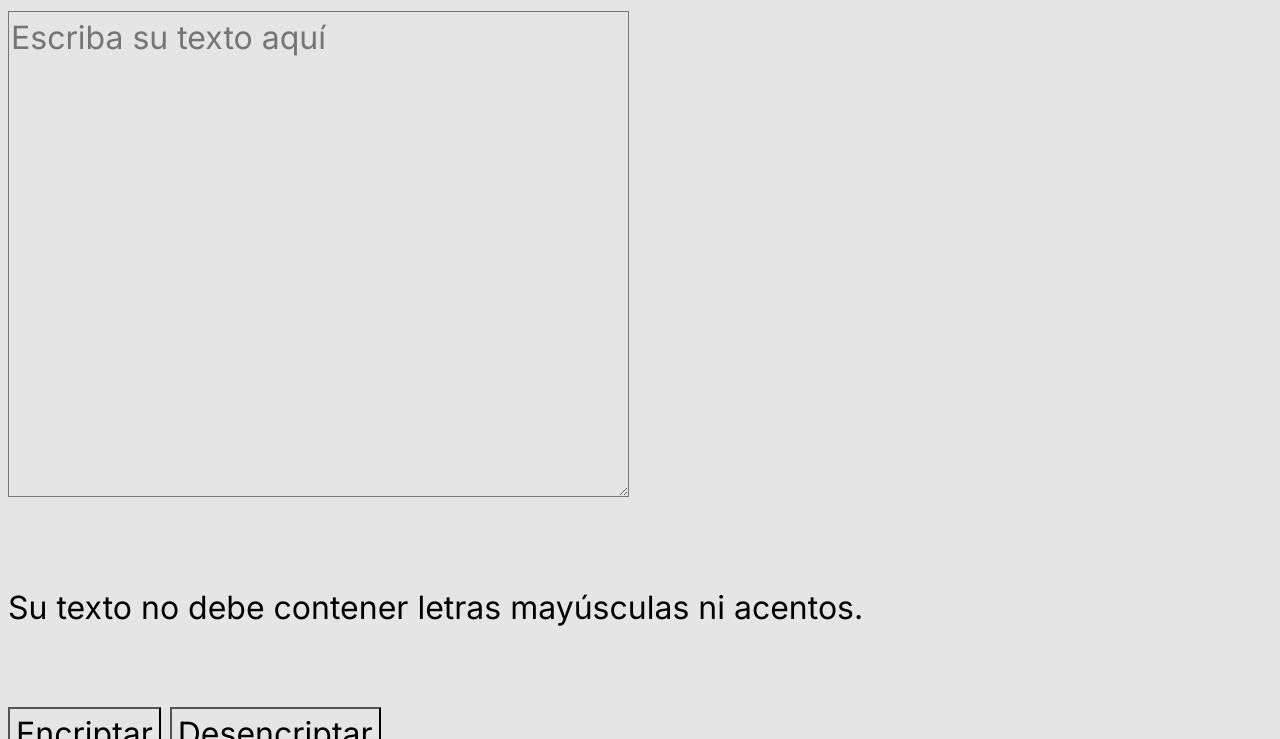
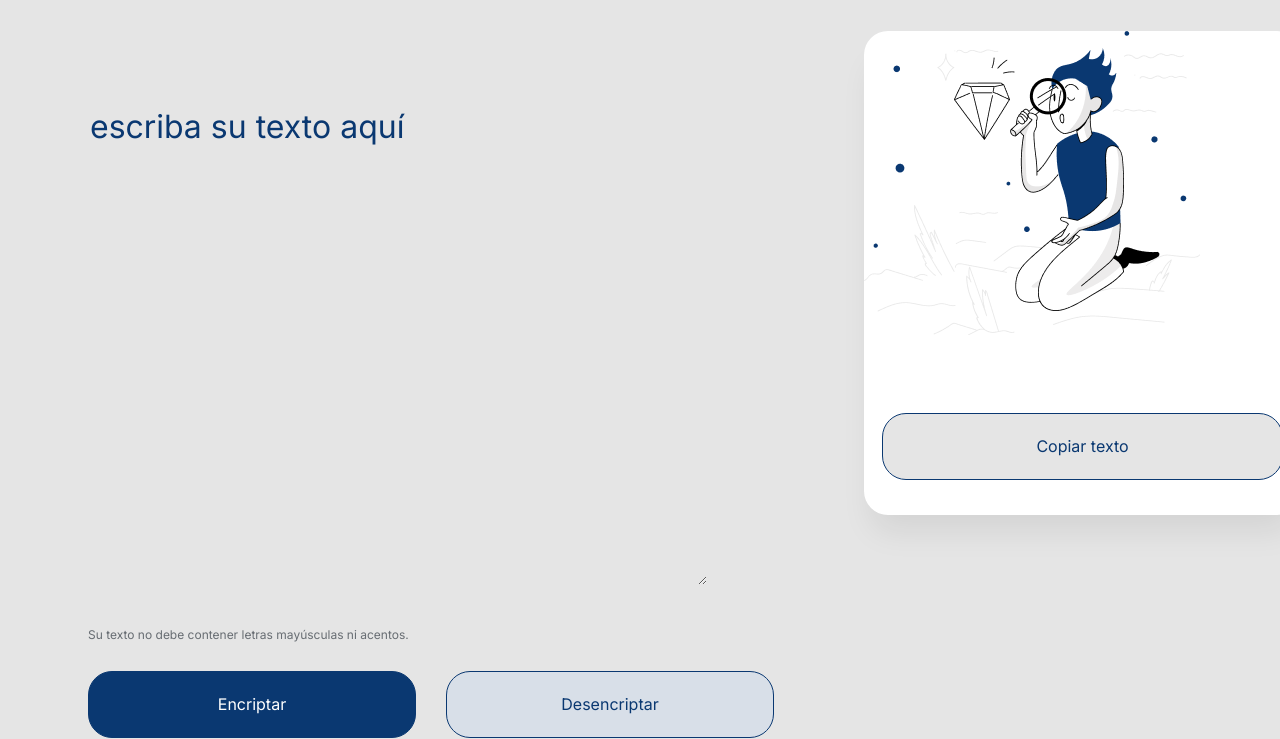
Before and after one commit to ChaChaCharo/Encriptador-Challenge-Oracle-ONE, a plain HTML site: page index.html in a window 1280 px wide. Shown: the part 61-800 px from the top of the page. Drawn offline with Linux system fonts and the light colour scheme.

Commit message:
Casi completo estilo original segun instrucciones del video.

```diff
--- a/estiloOriginal.css
+++ b/estiloOriginal.css
@@ -12,4 +12,102 @@
     width: 10%;
 }
 
-/*min 17 aprox*/
+main {
+    display: flex;
+    margin-bottom: 50px;
+    margin-left: 80px;
+}
+
+.textArea {
+    border: none;
+    color: #0A3871;
+    margin-top: 90px;
+    text-transform: lowercase;
+    font-size: 32px;
+    line-height: 150%;
+}
+
+::placeholder {color:#0A3871;}
+
+.textArea:focus {
+    outline: none;
+ }
+
+ .textoEncriptado {
+    background: #FFFFFF;
+    background-image: url(img/Muñeco.png);
+    background-repeat: no-repeat;
+    border: none;
+    border-radius: 24px;
+    color: #0A3871;
+    margin-left: 90px;
+    margin-top: 20px;
+    padding-left: 20px;
+    position: fixed;
+    box-shadow: 0px 24px 32px -8px rgba(0, 0, 0, 0.08);
+}
+
+.textoEncriptado:focus {
+    outline: none;
+}
+
+.botones{
+    display: flex;
+    margin-top: 10px;
+}
+
+.botonEncriptar {
+    background-color: #0A3871;
+    border: 1px solid #0A3871;
+    border-radius: 24px;
+    color: #FFFFFF;
+    cursor: pointer;
+    height: 67px;
+    width: 328px;
+    font-size: 16px;
+    line-height: 19px;
+    text-align: center;
+}
+
+.botonDesencriptar {
+    background-color: #D8DFE8;
+    border: 1px solid #0A3871;
+    border-radius: 24px;
+    color: #0A3871;
+    cursor: pointer;
+    height: 67px;
+    width: 328px;
+    margin-left: 30px;
+    font-size: 16px;
+    line-height: 19px;
+    text-align: center;
+}
+
+.botonCopiar {
+    border: 1px solid #0A3871;
+    border-radius: 24px;
+    color: #0A3871;
+    cursor: pointer;
+    height: 67px;
+    width: 328px;
+    margin-left: 108px;
+    margin-top: 402px;
+    position: absolute;
+    width: 401px;
+    font-size: 16px;
+    line-height: 19px;
+    text-align: center;
+}
+
+
+.limitacion {
+    color: #495057;
+    opacity: 0.8;
+    /*width: 205px;
+    height: 18px;*/
+    font-family: 'Inter';
+    font-style: normal;
+    font-weight: 400;
+    font-size: 12px;
+    line-height: 150%;
+}
--- a/index.html
+++ b/index.html
@@ -18,7 +18,7 @@
         <section>
             <textarea class="textArea" cols="30" rows="10" placeholder="Escriba su texto aquí"></textarea>
             <div>
-                <h6 class="imitacion">Su texto no debe contener letras mayúsculas ni acentos.</h6>
+                <h6 class="limitacion">Su texto no debe contener letras mayúsculas ni acentos.</h6>
             </div>
             <div class="botones">
                 <button class="botonEncriptar">Encriptar</button>
@@ -28,7 +28,7 @@
         <section>
             <textarea class="textoEncriptado" cols="20" rows="10" placeholder=""></textarea>
             <div>
-                <button class="copiarTexto">Copiar texto</button>
+                <button class="botonCopiar">Copiar texto</button>
             </div>
         </section>
     </main>
```
Also changed, not shown: img/bi_exclamation-circle-fill.png (added).
